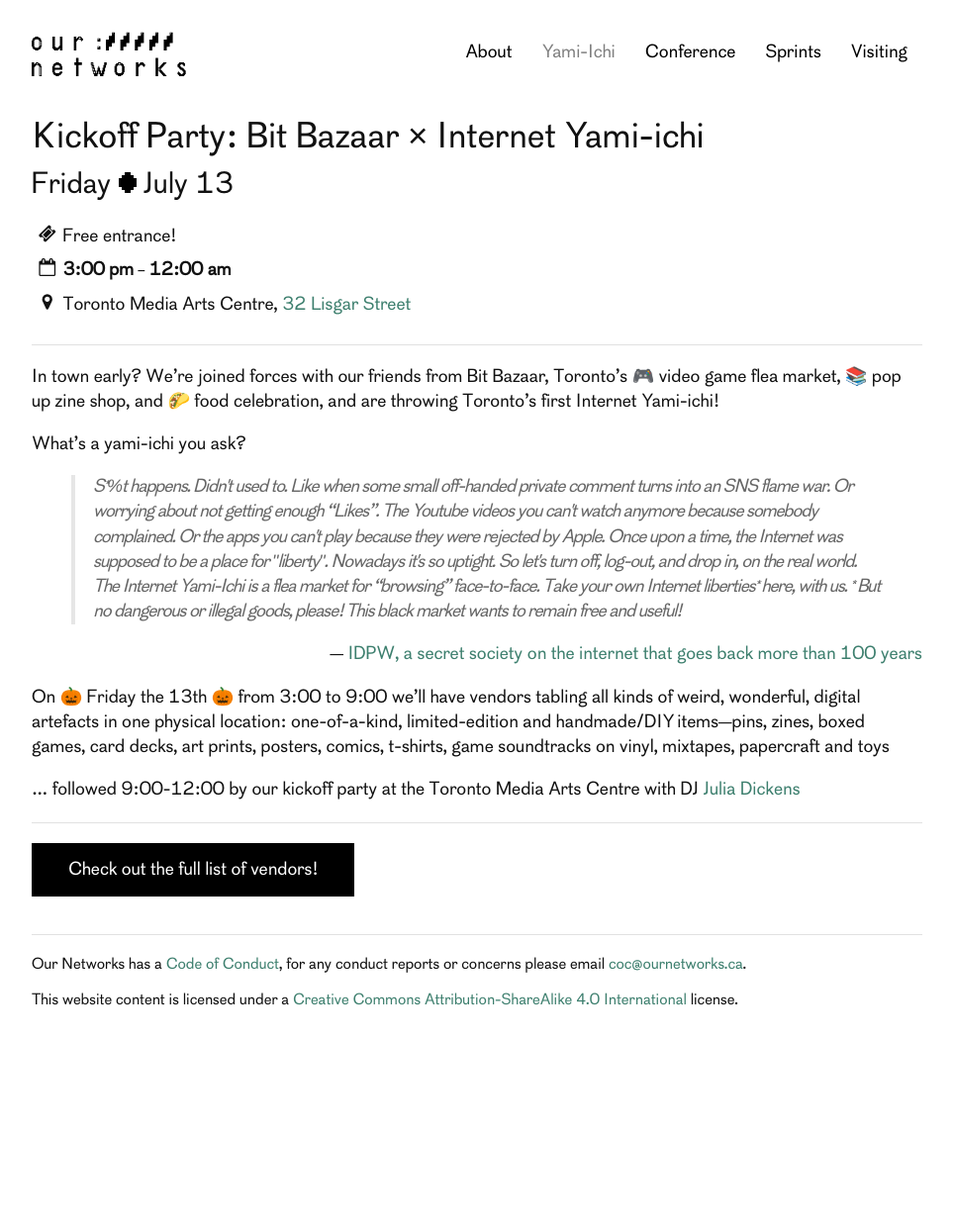
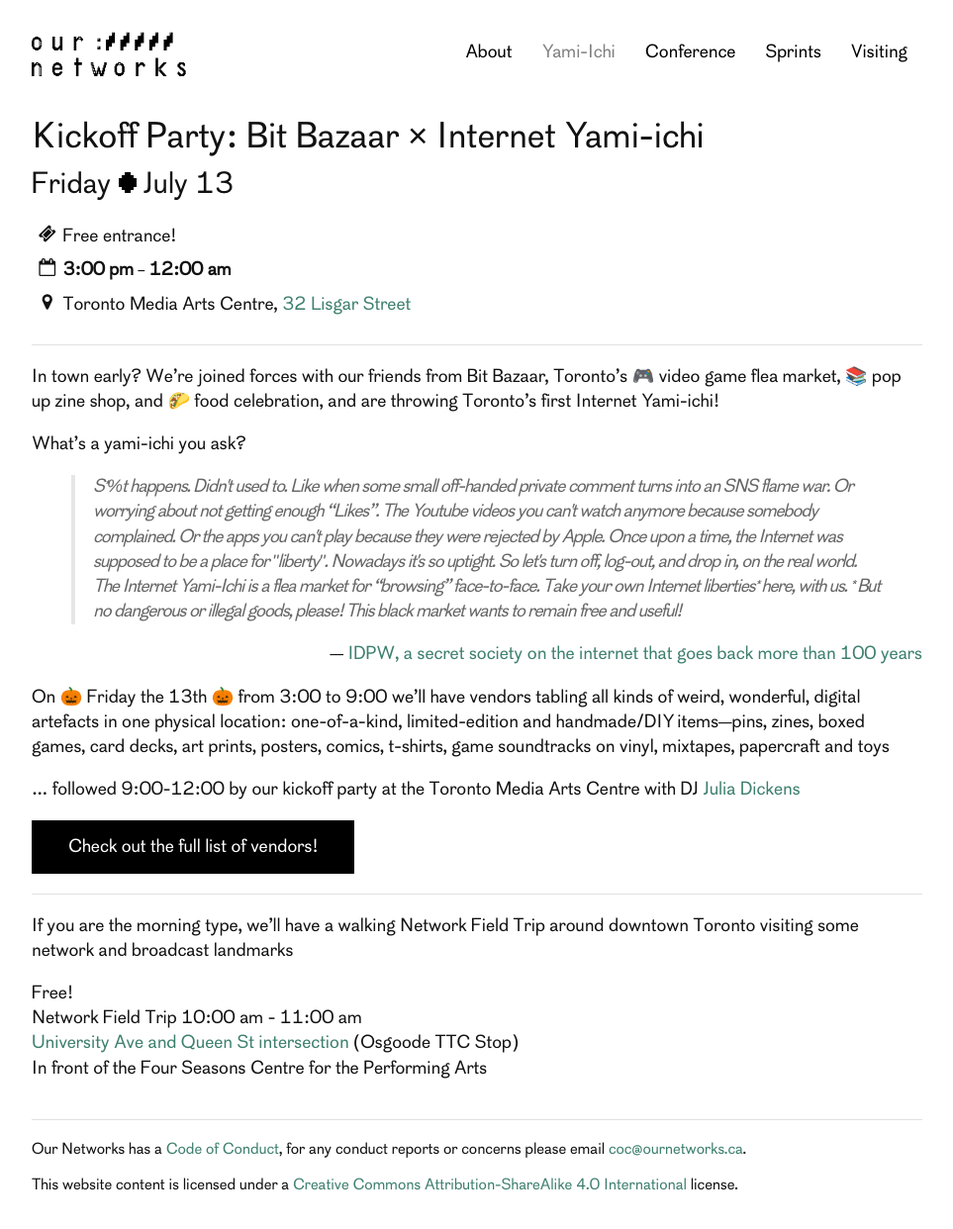
Before and after one commit to ournetworks/ournetworks.ca, a Jekyll site: the page built from yami-ichi.md, in a window 1280 px wide and 1271 px high. Shown: the top 1242 px of the window at 99% size, without its empty margins (158-1121 px from the left). Built offline with Jekyll 4.4.1, drawn with Linux system fonts in a browser that asks for light colours.

Commit message:
add field trip details

```diff
--- a/yami-ichi.md
+++ b/yami-ichi.md
@@ -66,6 +66,14 @@
 
 ... followed 9:00-12:00 by our kickoff party at the Toronto Media Arts Centre with DJ <a href="https://soundcloud.com/the-loving-echo">Julia Dickens</a>
 
+<a href="https://bitbazaar.world/" class="button button-primary" target="_blank">Check out the full list of vendors! </a>
+
+
 ***
 
-<a href="https://bitbazaar.world/" class="button button-primary" target="_blank">Check out the full list of vendors! </a>
+If you are the morning type, we'll have a walking Network Field Trip around downtown Toronto visiting some network and broadcast landmarks
+
+Free!
+Network Field Trip 10:00 am - 11:00 am
+[University Ave and Queen St   intersection](https://osm.org/go/ZX6BsFiXX?m=) (Osgoode TTC Stop)
+In front of the Four Seasons Centre for the Performing Arts
```
